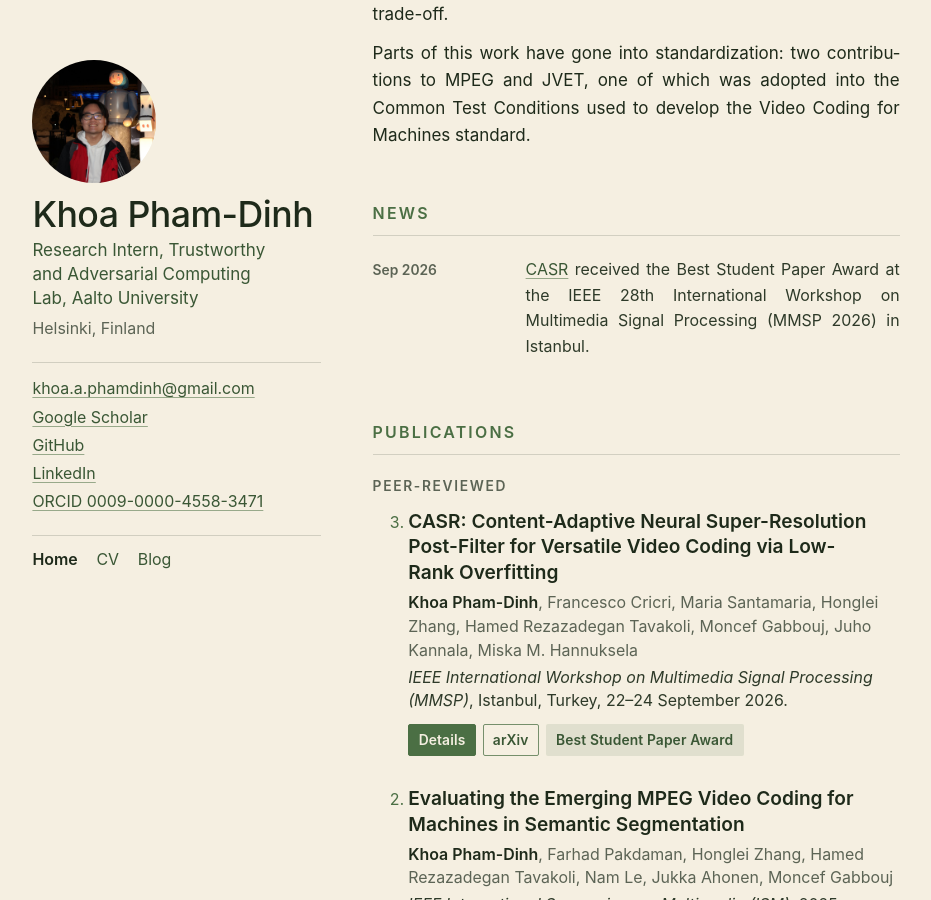
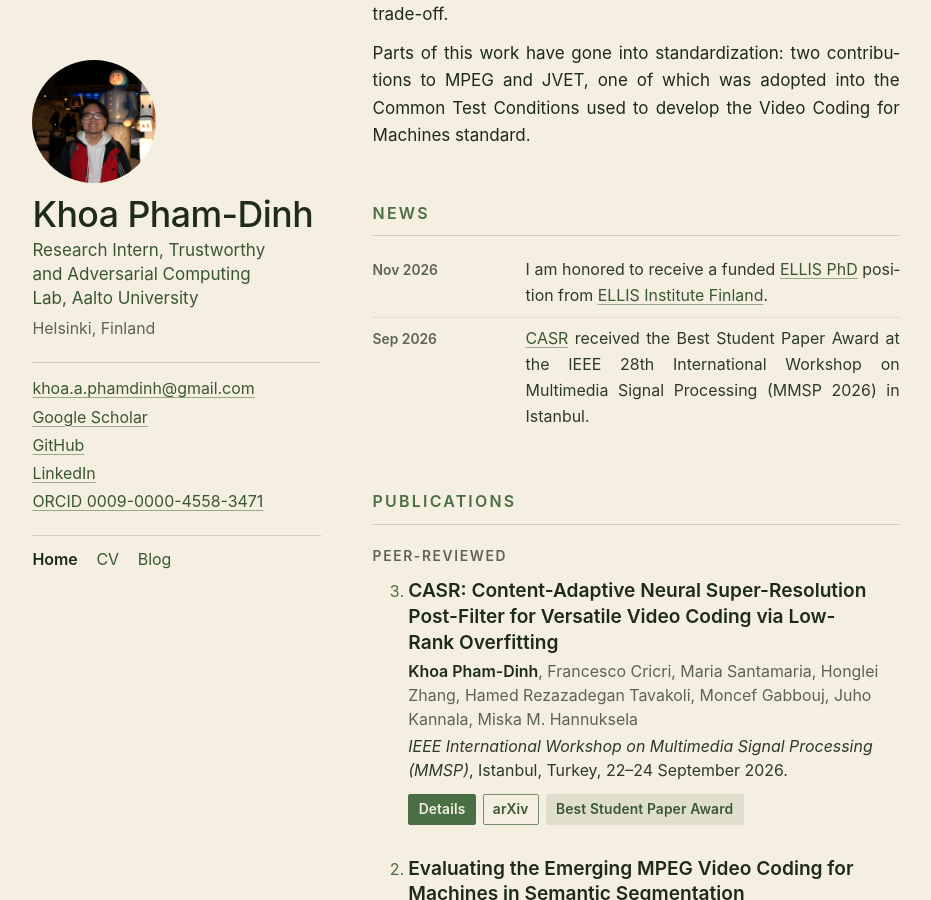
Before and after one commit to gogoliri/gogoliri.github.io, a Jekyll site: the page built from index.html, in a window 1280 px wide and 900 px high, scrolled down 519 px. Shown: the whole window, without its empty margins (174-1105 px from the left). Built offline with Jekyll 4.4.1, drawn with Linux system fonts in a browser that asks for light colours.

Commit message:
News: funded ELLIS PhD position at ELLIS Institute Finland
Co-Authored-By: Claude Opus 5.5 <noreply@anthropic.com>

```diff
--- a/_data/news.yml
+++ b/_data/news.yml
@@ -1,5 +1,7 @@
 # News on the homepage. Newest first: add new items at the top.
 # One sentence per item; `date` is shown as written ("Mon YYYY").
 # Values may contain HTML; quote them with single quotes when they do.
+- date: Nov 2026
+  text: 'I am honored to receive a funded <a href="https://ellis.eu/research/phd-postdoc">ELLIS PhD</a> position from <a href="https://www.ellisinstitute.fi/postdoc-and-phd-recruit-autumn-2026">ELLIS Institute Finland</a>.'
 - date: Sep 2026
   text: '<a href="/papers/casr.html">CASR</a> received the Best Student Paper Award at the IEEE 28th International Workshop on Multimedia Signal Processing (MMSP 2026) in Istanbul.'
```
Also changed, not shown: tests/baseline/index.html (+4 -0 lines).
